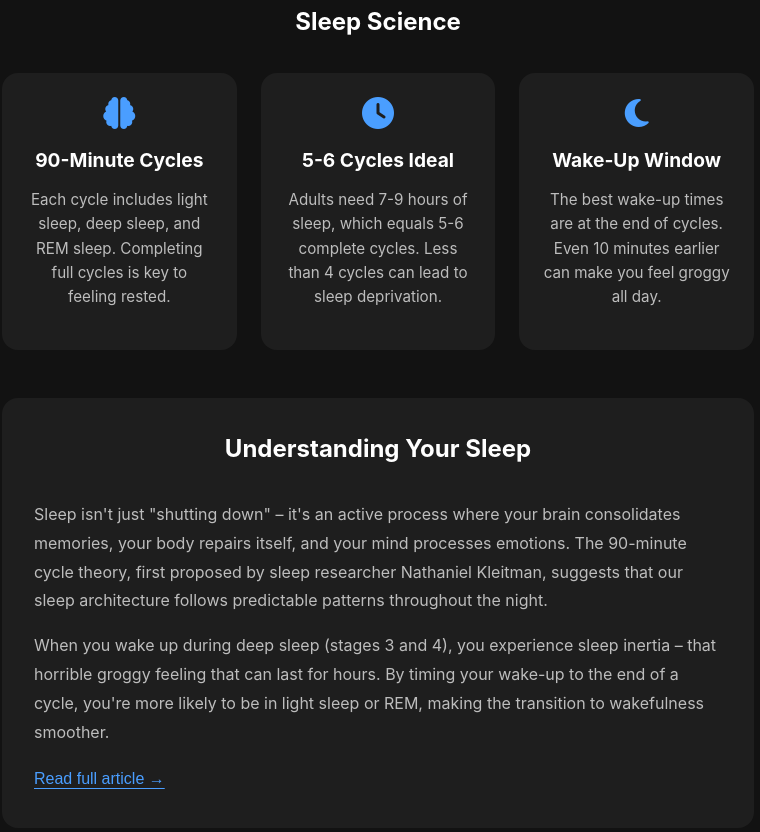
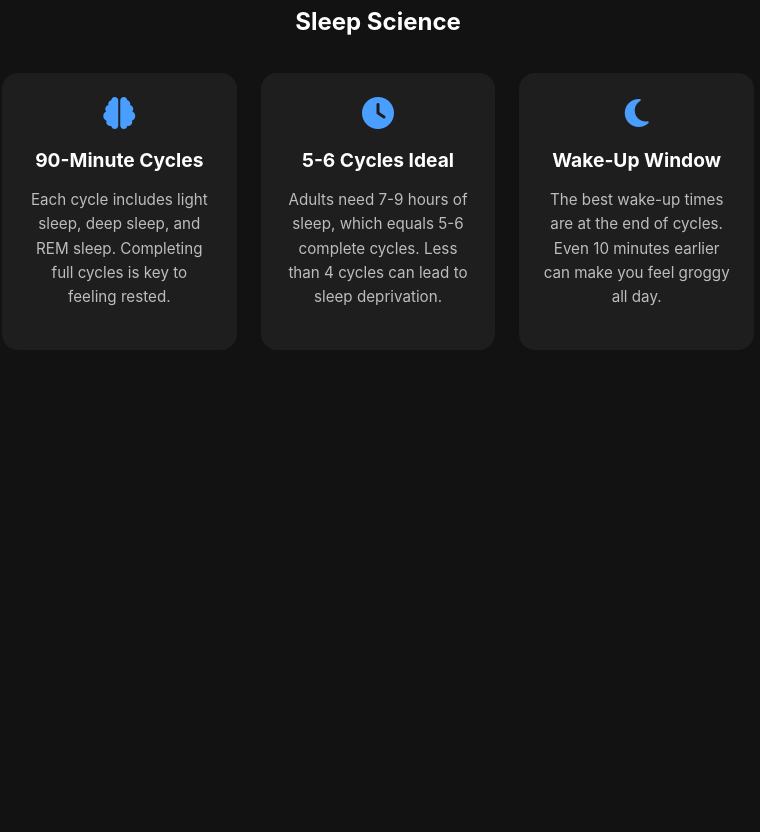
Before and after one commit to iantolentino/Sleep-Cycle-Calculator, a website: page index.html in a window 1280 px wide. Shown: the part 506-1338 px from the top of the page, without its empty margins (262-1022 px from the left). After the commit the page ends 928 px from the top, so only its background shows below. Drawn offline with nearby package versions, Linux system fonts and the light colour scheme.

Commit message:
Update index.html

```diff
--- a/index.html
+++ b/index.html
@@ -90,26 +90,6 @@
         </div>
       </div>
 
-      <!-- Article Preview -->
-      <div class="article-preview">
-        <h2 class="section-title">Understanding Your Sleep</h2>
-        <div class="article-content">
-          <p>Sleep isn't just "shutting down" – it's an active process where your brain consolidates memories, your body repairs itself, and your mind processes emotions. The 90-minute cycle theory, first proposed by sleep researcher Nathaniel Kleitman, suggests that our sleep architecture follows predictable patterns throughout the night.</p>
-          <p>When you wake up during deep sleep (stages 3 and 4), you experience sleep inertia – that horrible groggy feeling that can last for hours. By timing your wake-up to the end of a cycle, you're more likely to be in light sleep or REM, making the transition to wakefulness smoother.</p>
-          <button id="expandArticle" class="btn text-btn">Read full article →</button>
-        </div>
-      </div>
-    </div>
-  </main>
-
-  <!-- Article Modal -->
-  <div id="articleModal" class="modal">
-    <div class="modal-content">
-      <span class="close-modal">&times;</span>
-      <div id="articleContent"></div>
-    </div>
-  </div>
-
   <!-- FIX: Add type="module" to script tags and include all JS in one file for now -->
   <script type="module" src="js/app.js"></script>
 </body>
```
